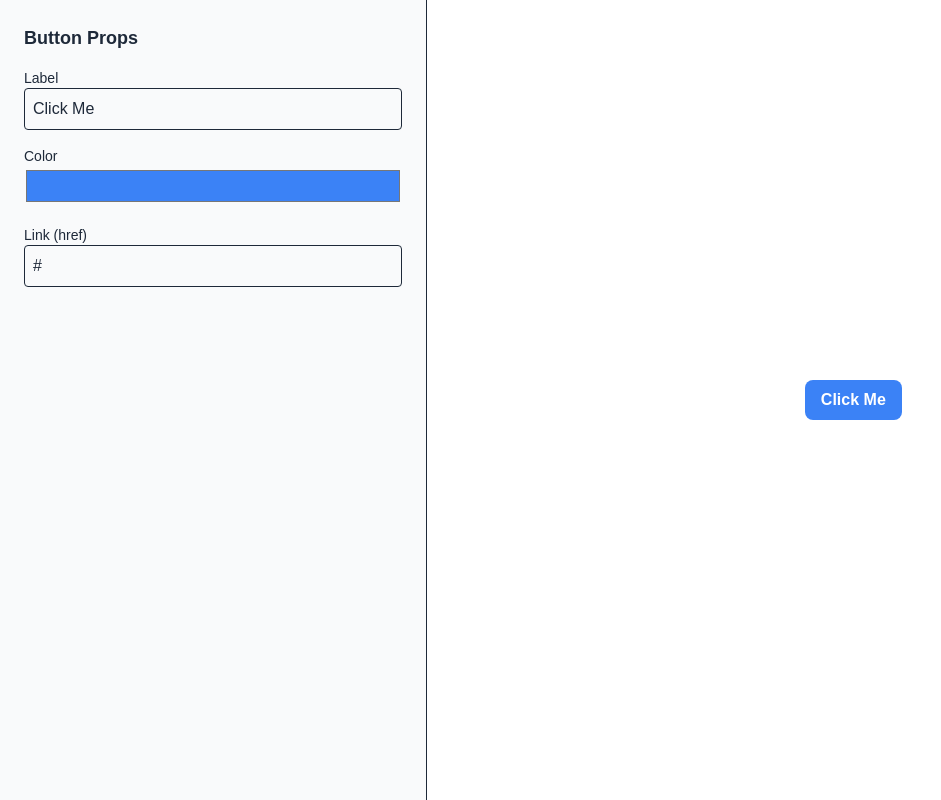
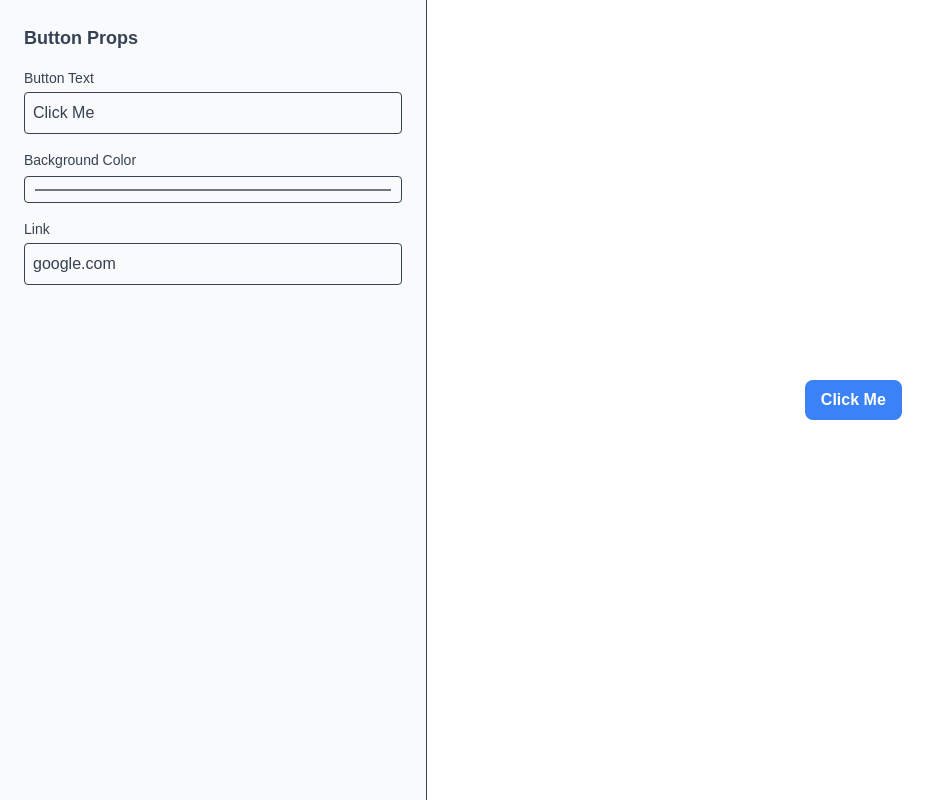
Before and after one commit to sitipolmalang/learn-next-v1, a Next.js app: page /editor in a window 1280 px wide. Shown: the whole page, without its empty margins (0-941 px from the left). Built offline with nearby package versions, Linux system fonts and the light colour scheme.

Commit message:
Schema-based Props Editor

```diff
--- a/app/components/editor/PropsEditor.tsx
+++ b/app/components/editor/PropsEditor.tsx
@@ -1,51 +1,44 @@
 'use client';
 
+export type FieldSchema = {
+    type: 'text' | 'color';
+    label: string;
+};
+
+
+
 interface PropsEditorProps {
-    label: string;
-    color: string;
-    href: string;
-    onChange: (props: {
-        label?: string;
-        color?: string;
-        href?: string;
-    }) => void;
+    schema: Record<string, FieldSchema>;
+    value: Record<string, string>;
+    onChange: (value: Record<string, string>) => void;
 }
 
 export default function PropsEditor({
-    label,
-    color,
-    href,
+    schema,
+    value,
     onChange,
 }: PropsEditorProps) {
     return (
         <div className="space-y-4">
-            <div>
-                <label className="block text-sm font-medium">Label</label>
-                <input
-                    className="w-full border rounded p-2"
-                    value={label}
-                    onChange={(e) => onChange({ label: e.target.value })}
-                />
-            </div>
+            {Object.entries(schema).map(([key, field]) => (
+                <div key={key}>
+                    <label className="block text-sm font-medium mb-1">
+                        {field.label}
+                    </label>
 
-            <div>
-                <label className="block text-sm font-medium">Color</label>
-                <input
-                    type="color"
-                    className="w-full h-10"
-                    value={color}
-                    onChange={(e) => onChange({ color: e.target.value })}
-                />
-            </div>
-
-            <div>
-                <label className="block text-sm font-medium">Link (href)</label>
-                <input
-                    className="w-full border rounded p-2"
-                    value={href}
-                    onChange={(e) => onChange({ href: e.target.value })}
-                />
-            </div>
+                    <input
+                        type={field.type}
+                        value={value[key]}
+                        className="w-full border rounded p-2"
+                        onChange={(e) =>
+                            onChange({
+                                ...value,
+                                [key]: e.target.value,
+                            })
+                        }
+                    />
+                </div>
+            ))}
         </div>
     );
 }
--- /dev/null
+++ b/app/components/editor/schemas/button.schema.ts
@@ -0,0 +1,17 @@
+export const buttonSchema = {
+    label: {
+        type: 'text',
+        label: 'Button Text',
+        default: 'Click Me',
+    },
+    color: {
+        type: 'color',
+        label: 'Background Color',
+        default: '#3b82f6',
+    },
+    href: {
+        type: 'text',
+        label: 'Link',
+        default: '/',
+    },
+} as const;
--- a/app/components/ui/ButtonOne.tsx
+++ b/app/components/ui/ButtonOne.tsx
@@ -2,16 +2,6 @@ interface ButtonProps {
     label: string;
     href?: string;
     color?: string;
-}
-
-function normalizeUrl(url?: string) {
-    if (!url) return '#';
-
-    if (url.startsWith('http://') || url.startsWith('https://')) {
-        return url;
-    }
-
-    return `https://${url}`;
 }
 
 export default function ButtonOne({
@@ -19,11 +9,9 @@ export default function ButtonOne({
     href,
     color = '#3b82f6',
 }: ButtonProps) {
-    const urlHref = normalizeUrl(href);
-
     return (
         <a
-            href={urlHref}
+            href={href}
             target="_blank"
             className="px-4 py-2 rounded-lg text-white font-semibold inline-block"
             style={{ backgroundColor: color }}
--- a/app/editor/page.tsx
+++ b/app/editor/page.tsx
@@ -2,31 +2,39 @@
 
 import { useState } from 'react';
 import PropsEditor from '../components/editor/PropsEditor';
-import Preview from '../components/editor/Preview';
+import ButtonOne from '../components/ui/ButtonOne';
+import { buttonSchema } from '../components/editor/schemas/button.schema';
+
+
+type ButtonProps = {
+    label: string;
+    color: string;
+    href: string;
+};
 
 export default function EditorPage() {
-    const [buttonProps, setButtonProps] = useState({
+    const [buttonProps, setButtonProps] = useState<ButtonProps>({
         label: 'Click Me',
         color: '#3b82f6',
-        href: '#',
+        href: 'google.com',
     });
 
     return (
         <div className="flex h-screen">
-            {/* Sidebar */}
-            <aside className="w-1/3 p-6 border-r bg-gray-50 text-gray-800">
+            <aside className="w-1/3 p-6 border-r bg-gray-50 text-gray-700">
                 <h2 className="text-lg font-bold mb-4">Button Props</h2>
+
                 <PropsEditor
-                    {...buttonProps}
-                    onChange={(newProps) =>
-                        setButtonProps(prev => ({ ...prev, ...newProps }))
+                    schema={buttonSchema}
+                    value={buttonProps}
+                    onChange={(newValue) =>
+                        setButtonProps(newValue as ButtonProps)
                     }
                 />
             </aside>
 
-            {/* Preview */}
-            <main className="flex-1 bg-white">
-                <Preview {...buttonProps} />
+            <main className="flex-1 flex items-center justify-center bg-white">
+                <ButtonOne {...buttonProps} />
             </main>
         </div>
     );
```
